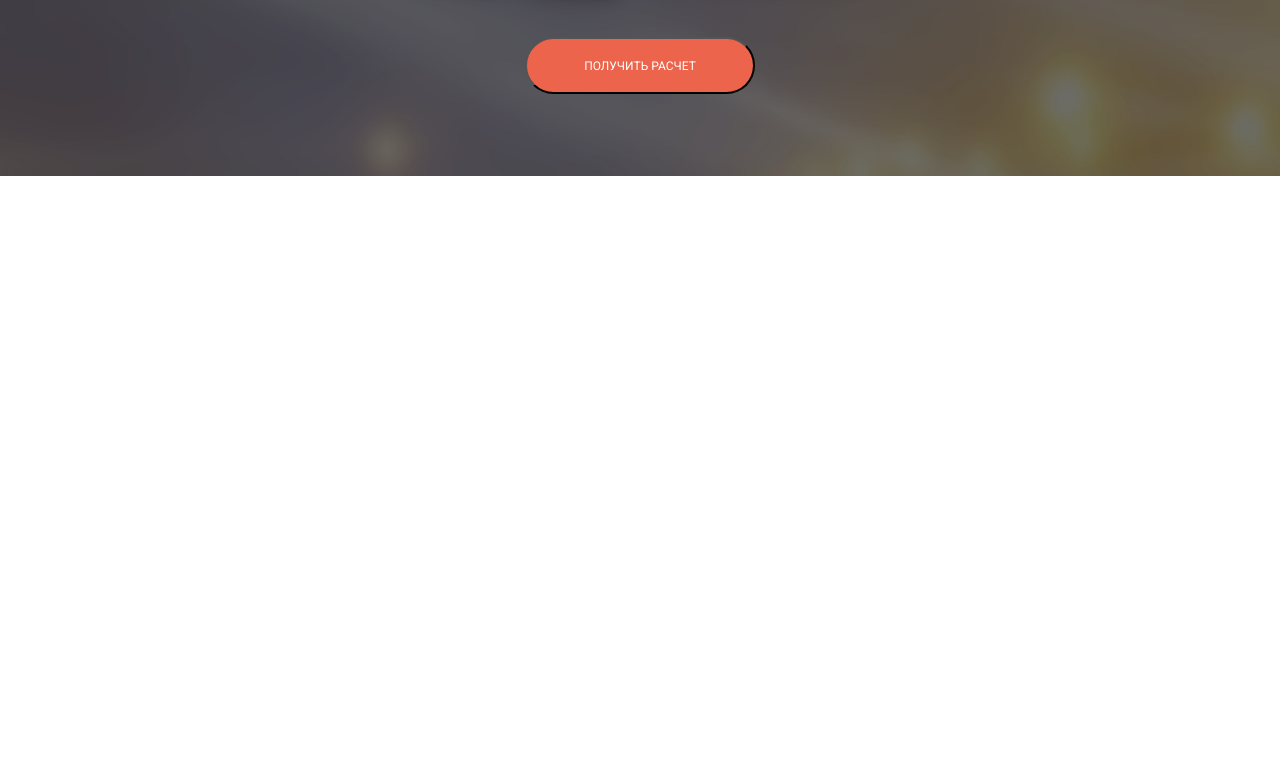
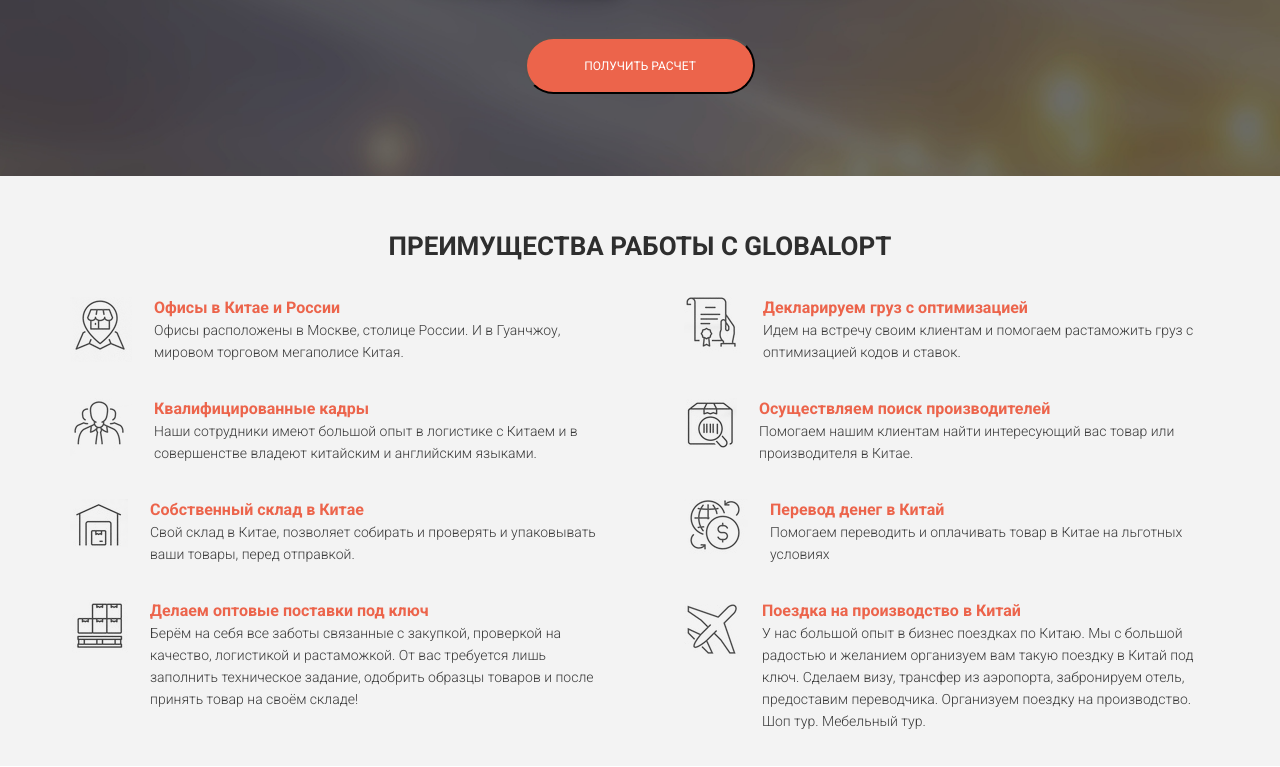
Before and after one commit to ualiyevvv/copters, a website: page src/index.html in a window 1280 px wide. Shown: the part 528-1295 px from the top of the page. Before the commit the page ends 800 px from the top, so only its background shows below. Drawn offline with Linux system fonts and the light colour scheme.

Commit message:
заверстал второй экран

```diff
--- a/src/index.html
+++ b/src/index.html
@@ -71,6 +71,70 @@
         </div>
     </section>
 
+    <section class="advantages">
+        <div class="container">
+            <div class="title">Преимущества работы с GlobalOpt</div>
+            <div class="advantages__wrapper">
+                <div class="advantages__item">
+                    <div class="advantages__img"><img src="img/icons/advantages1.png" alt="advantages1"></div>
+                    <div class="descr">
+                        <span>Офисы в Китае и России</span>
+                        Офисы расположены в Москве, столице России.  И в Гуанчжоу, мировом торговом мегаполисе Китая.
+                    </div>
+                </div>
+                <div class="advantages__item">
+                    <div class="advantages__img"><img src="img/icons/advantages5.png" alt="advantages5"></div>
+                    <div class="descr">
+                        <span>Декларируем груз с оптимизацией</span>
+                        Идем на встречу своим клиентам и помогаем растаможить груз с оптимизацией кодов и ставок.
+                    </div>
+                </div>
+                <div class="advantages__item">
+                    <div class="advantages__img"><img src="img/icons/advantages2.png" alt="advantages2"></div>
+                    <div class="descr">
+                        <span>Квалифицированные кадры</span>
+                        Наши сотрудники имеют большой опыт в логистике с Китаем и в совершенстве владеют китайским и английским языками.
+                    </div>
+                </div>
+                <div class="advantages__item">
+                    <div class="advantages__img"><img src="img/icons/advantages6.png" alt="advantages6"></div>
+                    <div class="descr">
+                        <span>Осуществляем поиск производителей</span>
+                        Помогаем нашим клиентам найти интересующий вас товар или производителя в Китае.
+                    </div>
+                </div>
+                <div class="advantages__item">
+                    <div class="advantages__img"><img src="img/icons/advantages3.png" alt="advantages3"></div>
+                    <div class="descr">
+                        <span>Собственный склад в Китае</span>
+                        Свой склад в Китае, позволяет собирать и проверять и упаковывать  ваши товары, перед отправкой.
+                    </div>
+                </div>
+                <div class="advantages__item">
+                    <div class="advantages__img"><img src="img/icons/advantages7.png" alt="advantages7"></div>
+                    <div class="descr">
+                        <span>Перевод денег в Китай</span>
+                        Помогаем переводить и оплачивать товар в Китае на льготных условиях
+                    </div>
+                </div>
+                <div class="advantages__item">
+                    <div class="advantages__img"><img src="img/icons/advantages4.png" alt="advantages4"></div>
+                    <div class="descr">
+                        <span>Делаем оптовые поставки под ключ</span>
+                        Берём на себя все заботы связанные с  закупкой, проверкой на качество, логистикой и растаможкой. От вас требуется лишь заполнить техническое задание, одобрить  образцы товаров и после принять товар на своём складе!
+                    </div>
+                </div>
+                <div class="advantages__item">
+                    <div class="advantages__img"><img src="img/icons/advantages8.png" alt="advantages8"></div>
+                    <div class="descr">
+                        <span>Поездка на производство в Китай</span>
+                        У нас большой опыт в бизнес поездках по Китаю. Мы с большой радостью и желанием организуем вам такую поездку в Китай под ключ. Сделаем визу, трансфер из аэропорта, забронируем отель, предоставим переводчика. Организуем поездку на производство. Шоп тур. Мебельный тур.
+                    </div>
+                </div>
+            </div>
+        </div>
+    </section>
+
 
 </body>
 </html>
--- /dev/null
+++ b/src/sass/blocks/_advanatges.sass
@@ -0,0 +1,17 @@
+.advantages
+    height: 590px
+    background-color: #f3f3f3
+    padding: 51px 0 58px 0
+    &__wrapper
+        margin-top: 31px
+        display: flex
+        flex-wrap: wrap
+        justify-content: space-between
+    &__item
+        max-width: 526px
+        display: flex
+        margin-bottom: 35px
+        &::last-child
+            margin-bottom: 0
+    &__img
+        margin-right: 22px
--- a/src/sass/style.sass
+++ b/src/sass/style.sass
@@ -15,13 +15,14 @@
     font-size: 26px
     font-weight: 700
     text-transform: uppercase
+    text-align: center
 .descr
     color: #3a3a3a
     font-size: 14px
     font-weight: 300
     line-height: 22px
     & span
-        display: inline
+        display: block
         color: #ec644b
         font-size: 16px
         font-weight: 700
@@ -30,3 +31,4 @@
 
 @import "blocks/buttons"
 @import "blocks/promo"
+@import "blocks/advanatges"
```
Also changed, not shown: src/css/style.min.css.
